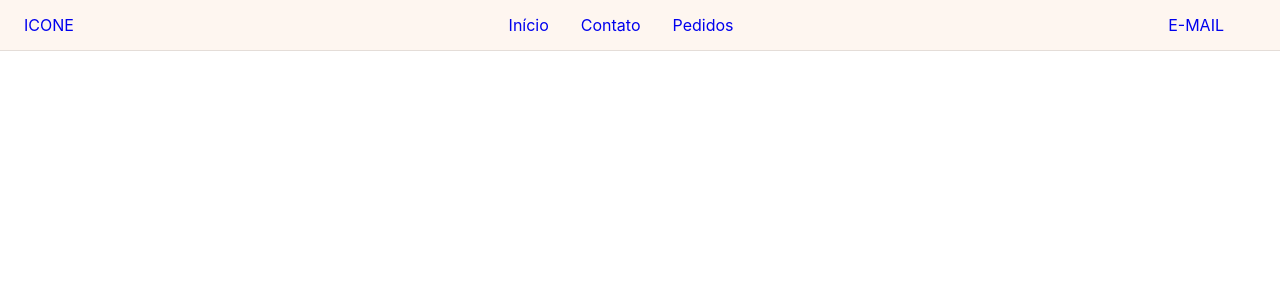
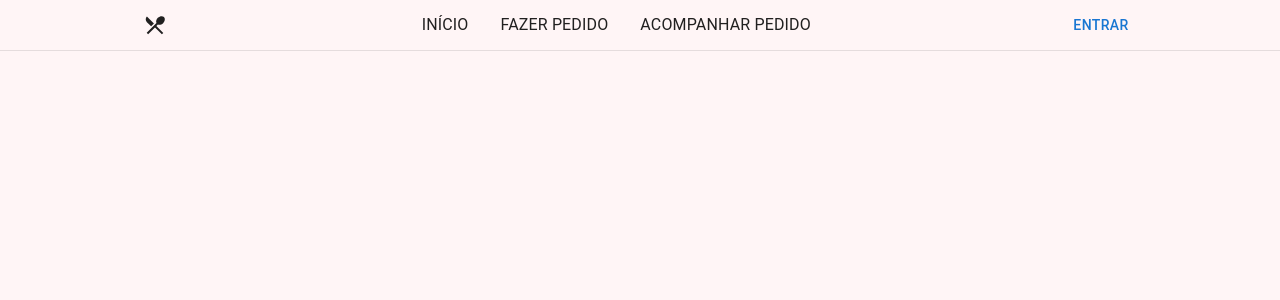
Before and after one commit to AyrlonDouglas/command-system, a React (Vite) app in the folder front/: page / in a window 1280 px wide. Shown: the top 300 px of the page. Built offline with nearby package versions, Linux system fonts and the light colour scheme.

Commit message:
feature: add component NavBar

```diff
--- a/front/src/App.tsx
+++ b/front/src/App.tsx
@@ -4,7 +4,8 @@ import { BrowserRouter } from "react-router-dom";
 import { CssBaseline, PaletteMode, ThemeProvider } from "@mui/material";
 import { LOCAL } from "./helper/constants/localStorage";
 import theme from "./theme";
-
+import { Box, alpha } from "@mui/system";
+import { red } from "@mui/material/colors";
 export default function App() {
 	const color = localStorage.getItem(LOCAL.colorMode) || "light";
 	const [colorMode, setColorMode] = useState<PaletteMode>(color as PaletteMode);
@@ -13,7 +14,9 @@ export default function App() {
 		<ThemeProvider theme={theme(colorMode)}>
 			<BrowserRouter>
 				<CssBaseline />
-				<Routes />
+				<Box sx={{ background: alpha(red[50], 0.5), minWidth: "100%", minHeight: "100vh" }}>
+					<Routes />
+				</Box>
 			</BrowserRouter>
 		</ThemeProvider>
 	);
--- a/front/src/components/Navbar/index.tsx
+++ b/front/src/components/Navbar/index.tsx
@@ -1,46 +1,159 @@
-import { Box, Container, Unstable_Grid2 as Grid, Typography, alpha } from "@mui/material";
-import { Link } from "react-router-dom";
+import React, { useState } from "react";
+// ROUTER
+import { useNavigate } from "react-router-dom";
+
+// MUI
+import {
+	Container,
+	Unstable_Grid2 as Grid,
+	Typography,
+	alpha,
+	useMediaQuery,
+	SwipeableDrawer,
+	List,
+	ListItem,
+	ListItemText,
+	ListItemButton,
+} from "@mui/material";
+// Icons
+import MenuIcon from "@mui/icons-material/Menu";
+import RestaurantMenuIcon from "@mui/icons-material/RestaurantMenu";
+import IconButton from "@mui/material/IconButton";
+import CloseIcon from "@mui/icons-material/Close";
+
+import theme from "../../theme";
+import Button from "@mui/material/Button";
 
 export default function NavBar() {
-	const itensNav = [
-		{ name: "Início", to: "/" },
-		{ name: "Contato", to: "/" },
-		{ name: "Pedidos", to: "/" },
+	const [openDrawer, setOpenDrawer] = useState(false);
+	const match = useMediaQuery(theme().breakpoints.down("md"));
+	const navigate = useNavigate();
+	const itemsNav = [
+		{ name: "INÍCIO", to: "/" },
+		{ name: "FAZER PEDIDO", to: "/" },
+		{ name: "ACOMPANHAR PEDIDO", to: "/" },
+		match ? { name: "ENTRAR", to: "/" } : null,
 	];
 
+	const handleOpenDrawer = () => {
+		setOpenDrawer(true);
+	};
+
+	const closeDrawer = () => {
+		setOpenDrawer(false);
+	};
+	const iOS = typeof navigator !== "undefined" && /iPad|iPhone|iPod/.test(navigator.userAgent);
 	return (
+		<>
 			<Container
 				sx={{
-				background: "#FEF6F0",
+					position: match ? "sticky" : "inherit",
 					minWidth: "100%",
 					height: "3.2rem",
 					display: "flex",
+					justifyContent: "flex-start",
 					alignItems: "center",
 					borderBottom: (theme) => `1px ${alpha(theme.palette.common.black, 0.1)} solid`,
 				}}
 			>
 				<Grid
 					container
-				justifyContent={"space-between"}
 					alignItems={"center"}
-				sx={{ maxWidth: (theme) => theme.breakpoints.values.lg, width: "100%" }}
+					sx={{
+						maxWidth: (theme) => theme.breakpoints.values.xl,
+						width: "100%",
+						justifyContent: { md: "space-around", xs: "space-between" },
+					}}
 				>
-				<Grid>
-					<Link to={""}>ICONE</Link>
+					<Grid
+						sx={{ cursor: "pointer" }}
+						container
+						justifyContent={"center"}
+						onClick={() => navigate("/")}
+					>
+						<RestaurantMenuIcon />
 					</Grid>
+					{match ? (
+						<>
+							<IconButton onClick={handleOpenDrawer}>
+								<MenuIcon />
+							</IconButton>
+							<SwipeableDrawer
+								anchor={"top"}
+								open={openDrawer}
+								onClose={closeDrawer}
+								onOpen={handleOpenDrawer}
+								disableBackdropTransition={!iOS}
+								disableDiscovery={iOS}
+							>
+								<List>
+									{itemsNav.map((item, index) =>
+										item ? (
+											<ListItem disablePadding key={item.name + index}>
+												<ListItemButton
+													sx={{ display: "flex", justifyContent: "center" }}
+													onClick={() => navigate(item.to)}
+												>
+													<Typography
+														sx={{
+															textAlign: "center",
+															color: (theme) =>
+																item.name === "ENTRAR" ? theme.palette.primary.main : "inherit",
+														}}
+													>
+														{item.name}
+													</Typography>
+												</ListItemButton>
+											</ListItem>
+										) : null
+									)}
+									<ListItem disablePadding>
+										<IconButton sx={{ margin: "0 auto" }} onClick={closeDrawer}>
+											<CloseIcon fontSize="medium" />
+										</IconButton>
+									</ListItem>
+								</List>
+							</SwipeableDrawer>
+						</>
+					) : (
+						<>
 							<Grid container justifyContent={"space-between"}>
-					{itensNav.map((item, index) => (
+								{itemsNav.map((item, index) =>
+									item ? (
 										<Grid sx={{ margin: "0 1rem" }} key={item.name + index}>
-							<Link to={item.to}>
-								<Typography>{item.name}</Typography>
-							</Link>
+											<Typography
+												onClick={() => navigate(item.to)}
+												sx={{
+													":hover": {
+														textDecoration: (theme) => `underline ${theme.palette.primary.main}`,
+													},
+													cursor: "pointer",
+													color: (theme) => theme.palette.text.primary,
+												}}
+											>
+												{item.name}
+											</Typography>
 										</Grid>
-					))}
+									) : null
+								)}
 							</Grid>
 							<Grid>
-					<Link to={""}>E-MAIL</Link>
+								<Button
+									onClick={() => navigate("/")}
+									sx={{
+										cursor: "pointer",
+										":hover": {
+											textDecoration: (theme) => `underline ${theme.palette.primary.main}`,
+										},
+									}}
+								>
+									ENTRAR
+								</Button>
 							</Grid>
+						</>
+					)}
 				</Grid>
 			</Container>
+		</>
 	);
 }
--- a/front/src/routes/index.tsx
+++ b/front/src/routes/index.tsx
@@ -1,5 +1,5 @@
 import React from "react";
-import { BrowserRouter, Routes, Route, Navigate } from "react-router-dom";
+import { Routes, Route } from "react-router-dom";
 import ProtectedRoute from "./privateRoute";
 import Home from "../pages/home";
 
@@ -12,6 +12,7 @@ export default function SwitchRoutes() {
 	return (
 		<Routes>
 			<Route path="/" element={<Home />} />
+			<Route path="*" element={<h1>404 NOT FOUND</h1>} />
 			{/* <Route path="/login" element={<Login />} /> */}
 			{/* <Route
         path="/"
--- a/front/src/theme/index.ts
+++ b/front/src/theme/index.ts
@@ -1,12 +1,10 @@
 import { PaletteMode } from "@mui/material";
-import { createTheme, useTheme } from "@mui/material/styles";
+import { createTheme } from "@mui/material/styles";
 
-export default function theme(mode: PaletteMode | undefined) {
+export default function theme(mode?: PaletteMode | undefined) {
 	let colors;
 
-	if (mode === "light") {
-		colors = {};
-	} else {
+	if (mode === "dark") {
 		colors = {
 			background: {
 				paper: "#1C1C1C",
@@ -15,12 +13,14 @@ export default function theme(mode: PaletteMode | undefined) {
 			primary: { main: "#00C496" },
 			secondary: { main: "#008dd5" },
 		};
+	} else {
+		colors = {};
 	}
 
 	return createTheme({
-		typography: {
-			fontFamily: "Inter, sans-serif",
-		},
+		// typography: {
+		// 	fontFamily: "Inter, sans-serif",
+		// },
 		palette: {
 			mode,
 			...colors,
```
Lines whose indentation alone changed are shown as unchanged.
